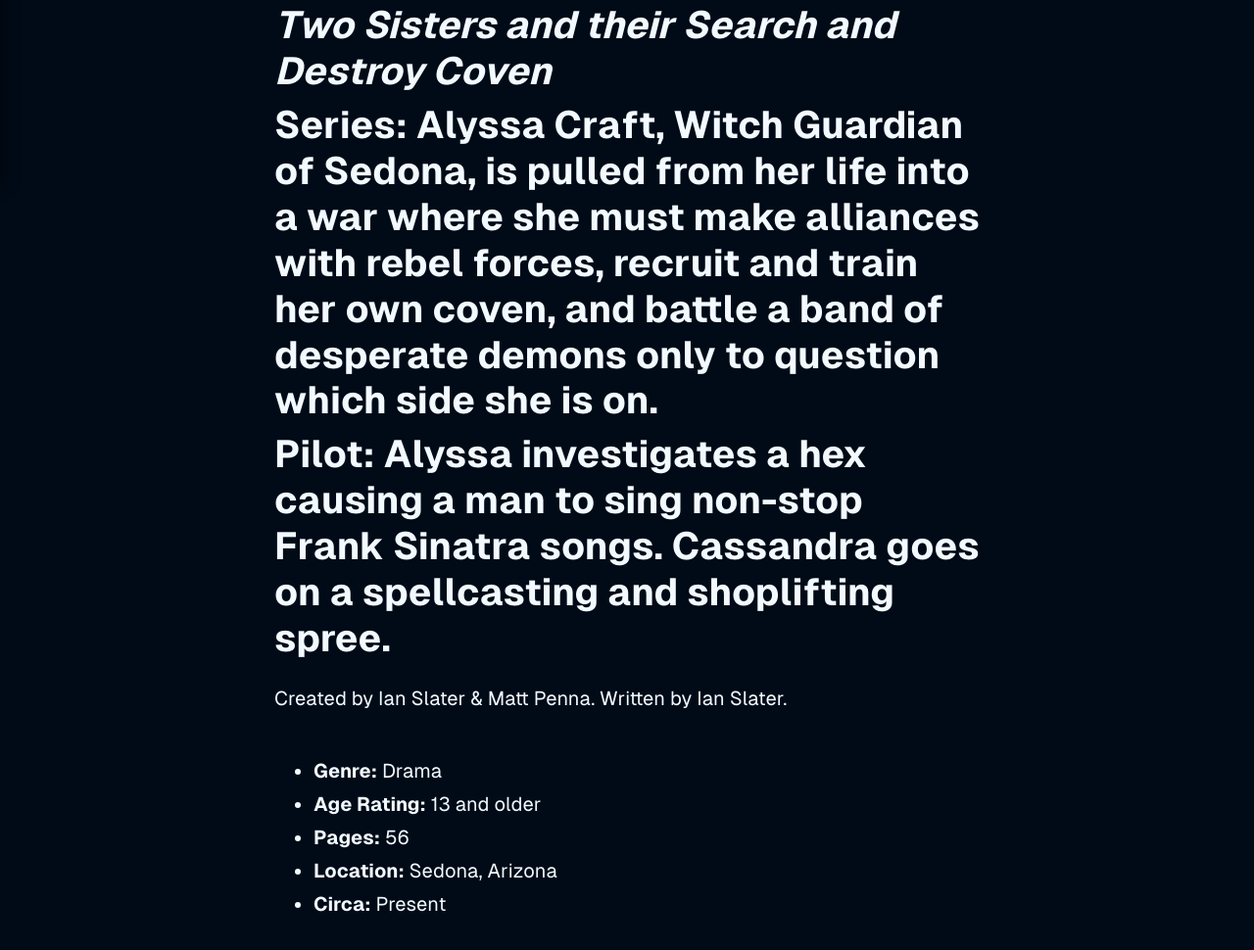
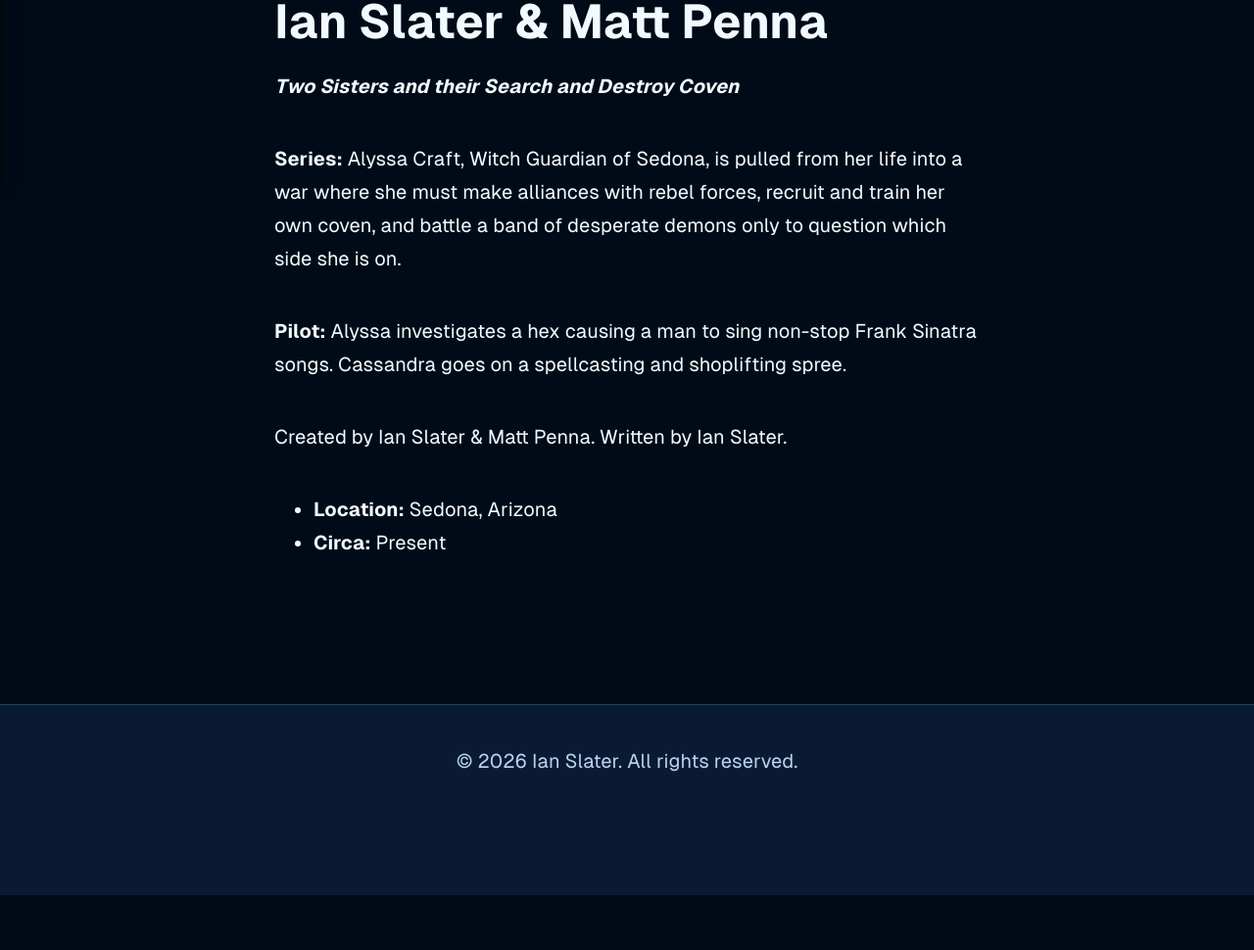
Before and after one commit to orwarhol/slater-sites, an Astro site in the folder apps/ian-site/: page /projects/alyssa-craft in a window 1280 px wide. Shown: the part 610-1580 px from the top of the page at 98% size. After the commit the page ends 1524 px from the top, so only its background shows below. Built offline with nearby package versions, Linux system fonts and the light colour scheme; Astro itself is replaced by a stand-in of ours.

Commit message:
Revise project details for Alyssa Craft
Updated genre and pages fields, and improved formatting for clarity.

```diff
--- a/apps/ian-site/src/content/projects/alyssa-craft.md
+++ b/apps/ian-site/src/content/projects/alyssa-craft.md
@@ -2,22 +2,19 @@
 title: "Alyssa Craft"
 date: 2017-06-05
 type: "feature screenplay"
-genre: []
-pages: null
+genre: [Drama,Comedy]
+pages: 56
 ---
 
 ## Alyssa Craft & Cassandra Black – An Original Pilot by Ian Slater & Matt Penna
 
-### _Two Sisters and their Search and Destroy Coven_
+_**Two Sisters and their Search and Destroy Coven**_
 
-### Series: Alyssa Craft, Witch Guardian of Sedona, is pulled from her life into a war where she must make alliances with rebel forces, recruit and train her own coven, and battle a band of desperate demons only to question which side she is on.
+**Series:** Alyssa Craft, Witch Guardian of Sedona, is pulled from her life into a war where she must make alliances with rebel forces, recruit and train her own coven, and battle a band of desperate demons only to question which side she is on.
 
-### Pilot: Alyssa investigates a hex causing a man to sing non-stop Frank Sinatra songs. Cassandra goes on a spellcasting and shoplifting spree.
+**Pilot:** Alyssa investigates a hex causing a man to sing non-stop Frank Sinatra songs. Cassandra goes on a spellcasting and shoplifting spree.
 
 Created by Ian Slater & Matt Penna. Written by Ian Slater.
 
-*   **Genre:** Drama
-*   **Age Rating:** 13 and older
-*   **Pages:** 56
-*   **Location:** Sedona, Arizona
-*   **Circa:** Present
+- **Location:** Sedona, Arizona
+- **Circa:** Present
```
